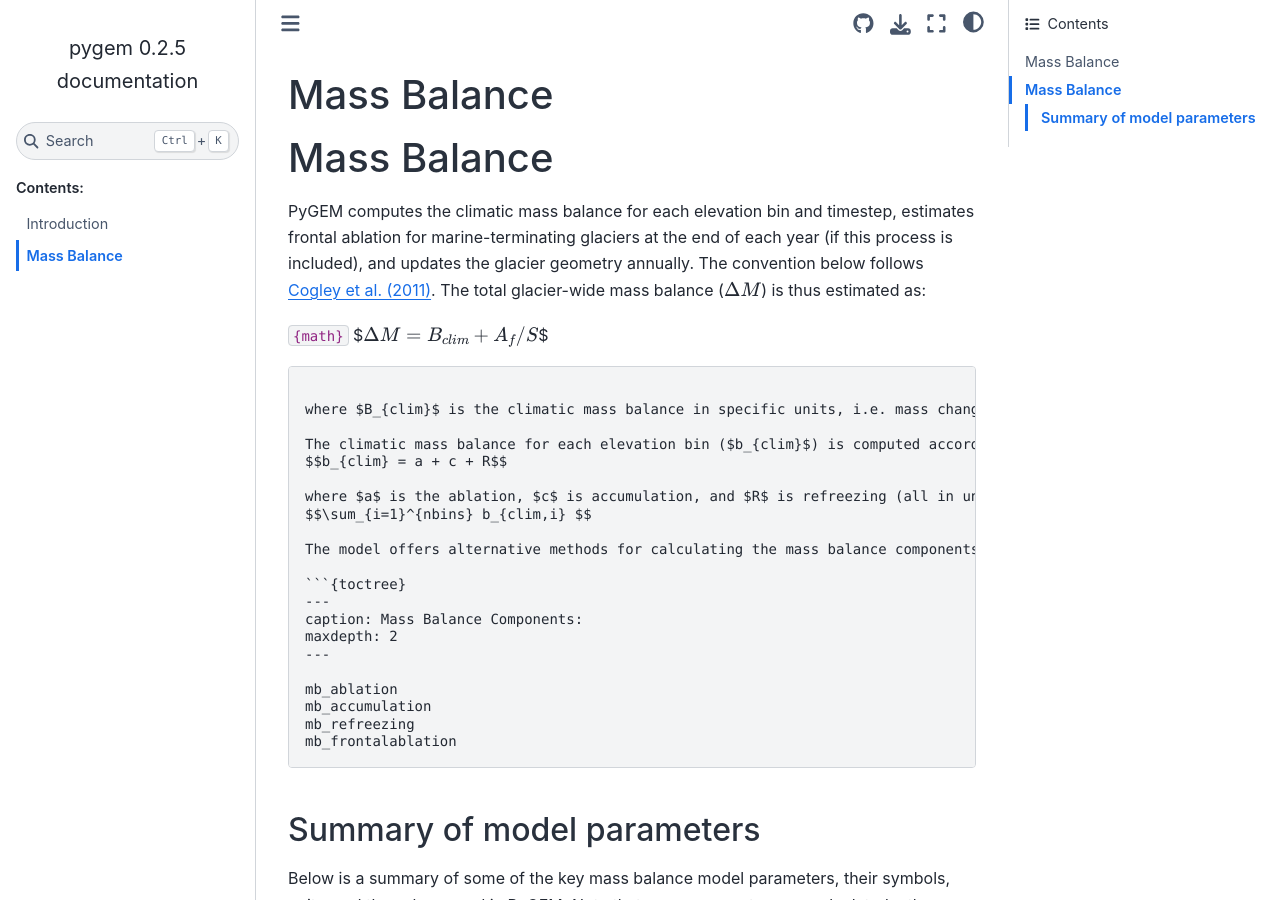
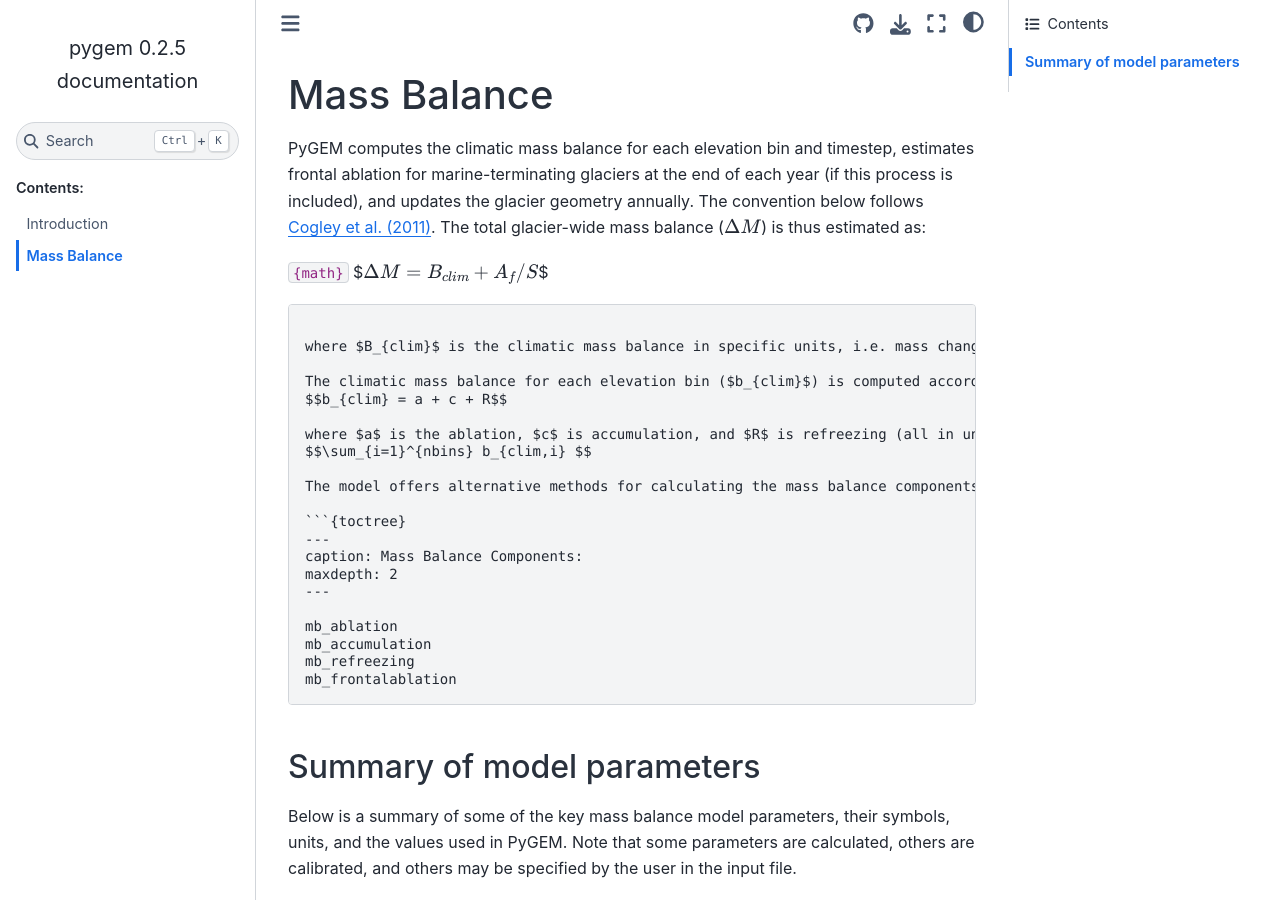
Before and after one commit to drounce/PyGEM, a Sphinx documentation site: the page built from docs/mass_balance_parameterizations.md, in a window 1280 px wide and 900 px high. Built offline with Sphinx 7.4.7 and the Sphinx Book theme 1.1.4, drawn with Linux system fonts in a browser that asks for light colours.

Commit message:
single mass balance

```diff
--- a/docs/mass_balance_parameterizations.md
+++ b/docs/mass_balance_parameterizations.md
@@ -1,4 +1,3 @@
-# Mass Balance
 # Mass Balance
 
 PyGEM computes the climatic mass balance for each elevation bin and timestep, estimates frontal ablation for marine-terminating glaciers at the end of each year (if this process is included), and updates the glacier geometry annually. The convention below follows [Cogley et al. (2011)](https://wgms.ch/downloads/Cogley_etal_2011.pdf). The total glacier-wide mass balance ($\Delta M$) is thus estimated as:
```
